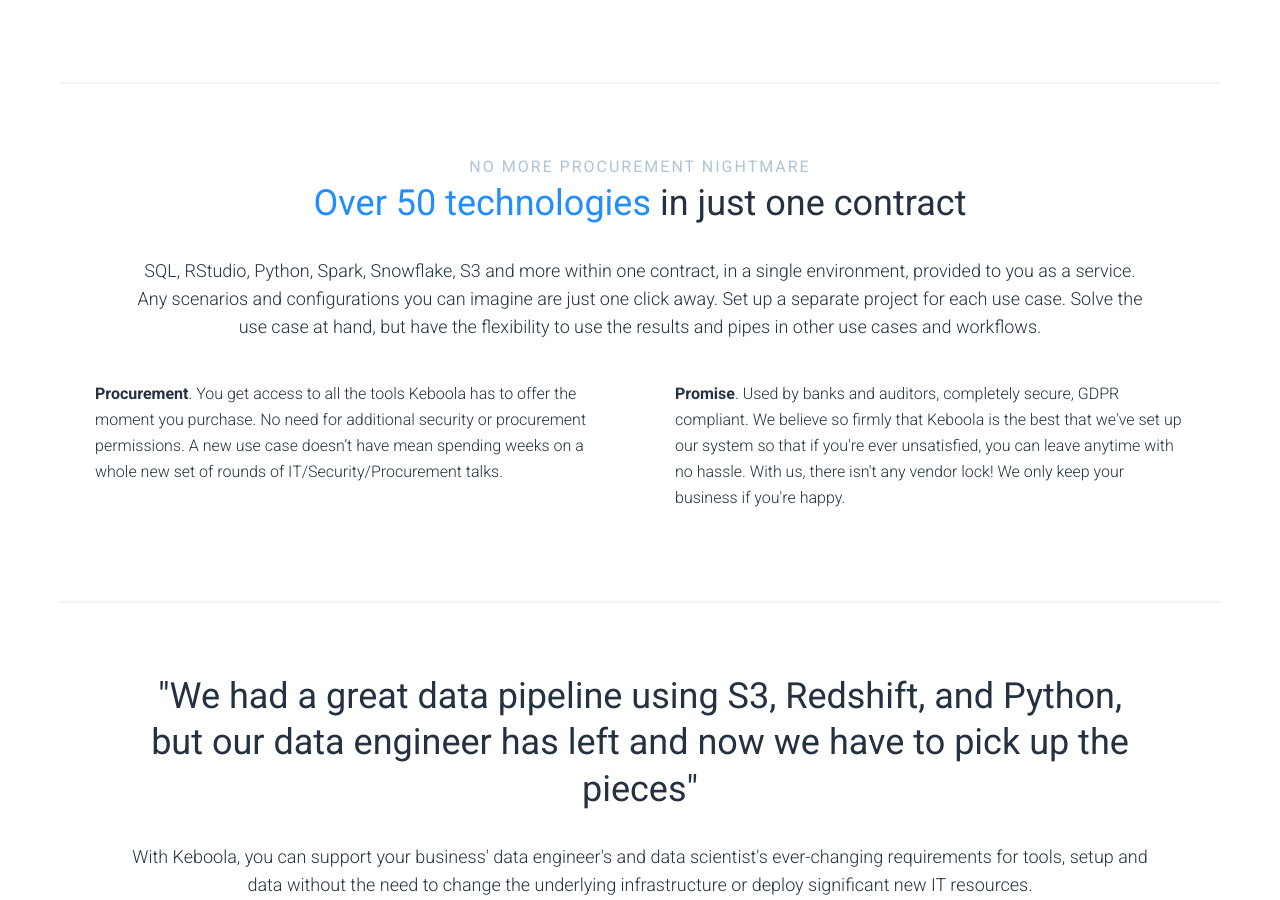
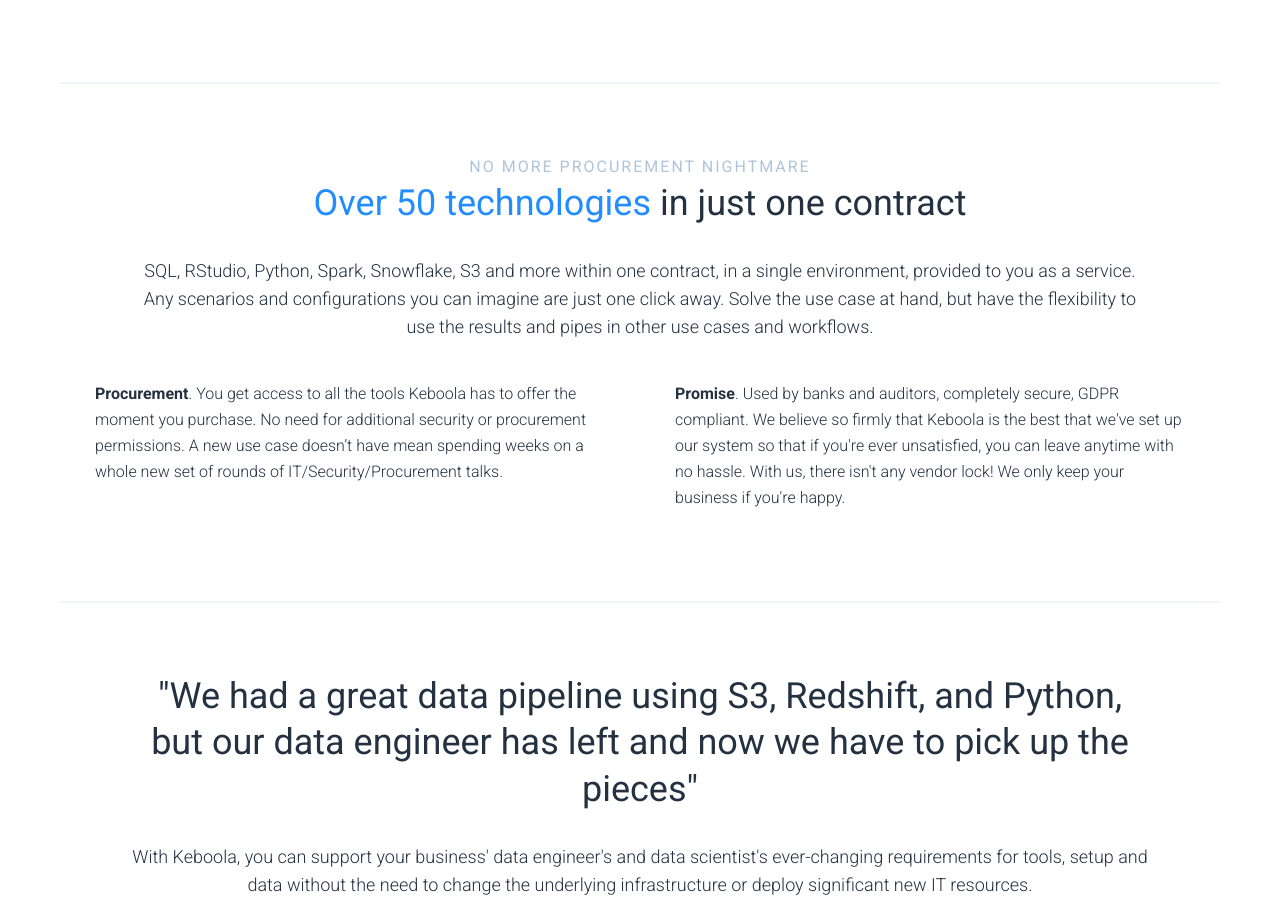
Before and after one commit to keboola/website, a Jekyll site: the page built from _product/product.md, in a window 1280 px wide and 900 px high, scrolled down 2291 px. Built offline with Jekyll 4.4.1, drawn with Linux system fonts in a browser that asks for light colours; nearby versions of some CDN libraries.

Commit message:
Update from Forestry.io - Updated product.md

```diff
--- a/_product/product.md
+++ b/_product/product.md
@@ -87,9 +87,8 @@
   headline: "<span>Over 50 technologies</span> in just one contract"
   content: SQL, RStudio, Python, Spark, Snowflake, S3 and more within one contract,
     in a single environment, provided to you as a service. Any scenarios and configurations
-    you can imagine are just one click away. Set up a separate project for each use
-    case. Solve the use case at hand, but have the flexibility to use the results
-    and pipes in other use cases and workflows.
+    you can imagine are just one click away. Solve the use case at hand, but have
+    the flexibility to use the results and pipes in other use cases and workflows.
   list:
   - descleft: "<strong>Procurement</strong>. You get access to all the tools Keboola
       has to offer the moment you purchase. No need for additional security or procurement
```
